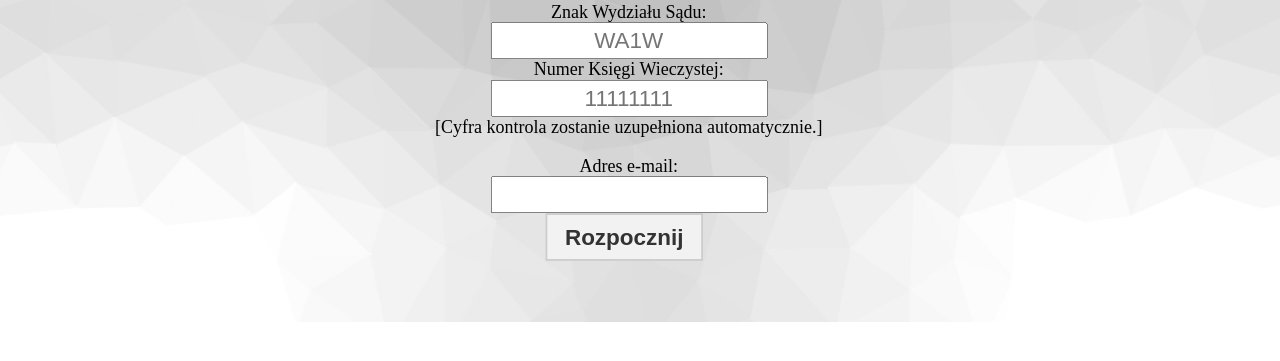
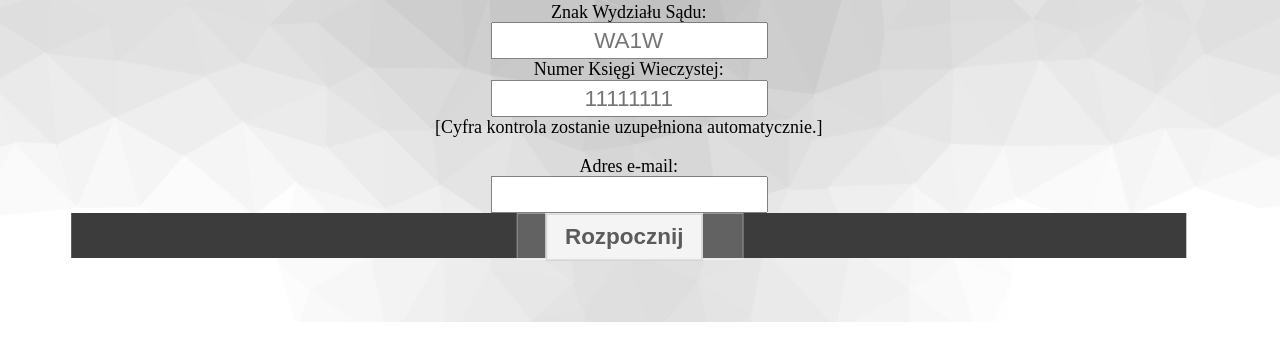
Before and after one commit to kokokomando/Samopis, a plain HTML site: page index.html in a window 1280 px wide. Shown: the part 301-662 px from the top of the page. Drawn offline with Linux system fonts and the light colour scheme.

Commit message:
Update index.html

```diff
--- a/index.html
+++ b/index.html
@@ -37,6 +37,70 @@ text-align: center;
 font-size: 20px
     }
 
+    div[class*=box] {
+  height: 33.33%;
+  width: 100%;
+  display: flex;
+  justify-content: center;
+  align-items: center;
+}
+
+.box-1 { background-color: #FF6766; }
+.box-2 { background-color: #3C3C3C; }
+.box-3 { background-color: #66A182; }
+
+.btn {
+  line-height: 50px;
+  height: 50px;
+  text-align: center;
+  width: 250px;
+  cursor: pointer;
+}
+
+.btn-two {
+  color: #FFF;
+  transition: all 0.5s;
+  position: relative;
+}
+.btn-two span {
+  z-index: 2;
+  display: block;
+  position: absolute;
+  width: 100%;
+  height: 100%;
+}
+.btn-two::before {
+  content: '';
+  position: absolute;
+  top: 0;
+  left: 0;
+  width: 100%;
+  height: 100%;
+  z-index: 1;
+  transition: all 0.5s;
+  border: 1px solid rgba(255,255,255,0.2);
+  background-color: rgba(255,255,255,0.1);
+}
+.btn-two::after {
+  content: '';
+  position: absolute;
+  top: 0;
+  left: 0;
+  width: 100%;
+  height: 100%;
+  z-index: 1;
+  transition: all 0.5s;
+  border: 1px solid rgba(255,255,255,0.2);
+  background-color: rgba(255,255,255,0.1);
+}
+.btn-two:hover::before {
+  transform: rotate(-45deg);
+  background-color: rgba(255,255,255,0);
+}
+.btn-two:hover::after {
+  transform: rotate(45deg);
+  background-color: rgba(255,255,255,0);
+}
 
 
 
@@ -237,9 +301,11 @@ Data: <span id="date">13 czerwca 2023 19:35:38</span>
 
 <input type="hidden" id="time" name="time" value="=now()">
 
-<div class="element">
+<div class="box-2">
+  <div class="btn btn-two">
    <input type="submit" value="Rozpocznij" onclick="submitForm()" style="margin-right: 10px; font-size: 25px; padding: 10px 20px; background-color: #f2f2f2; color: #333; border: 2px solid #ccc; border-radius: 0px; font-weight: bold;" "="">
-
+</div>
+</div>
 
 </div>
 	  </div>
```
